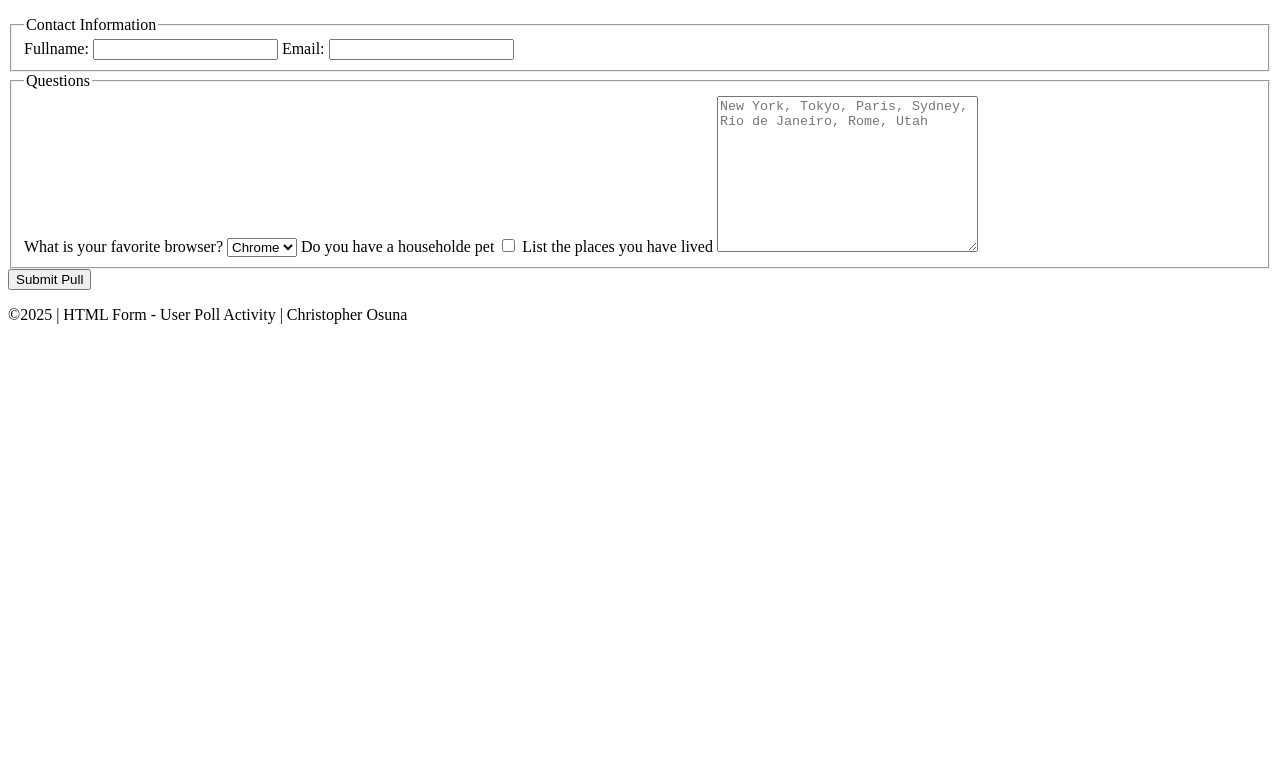
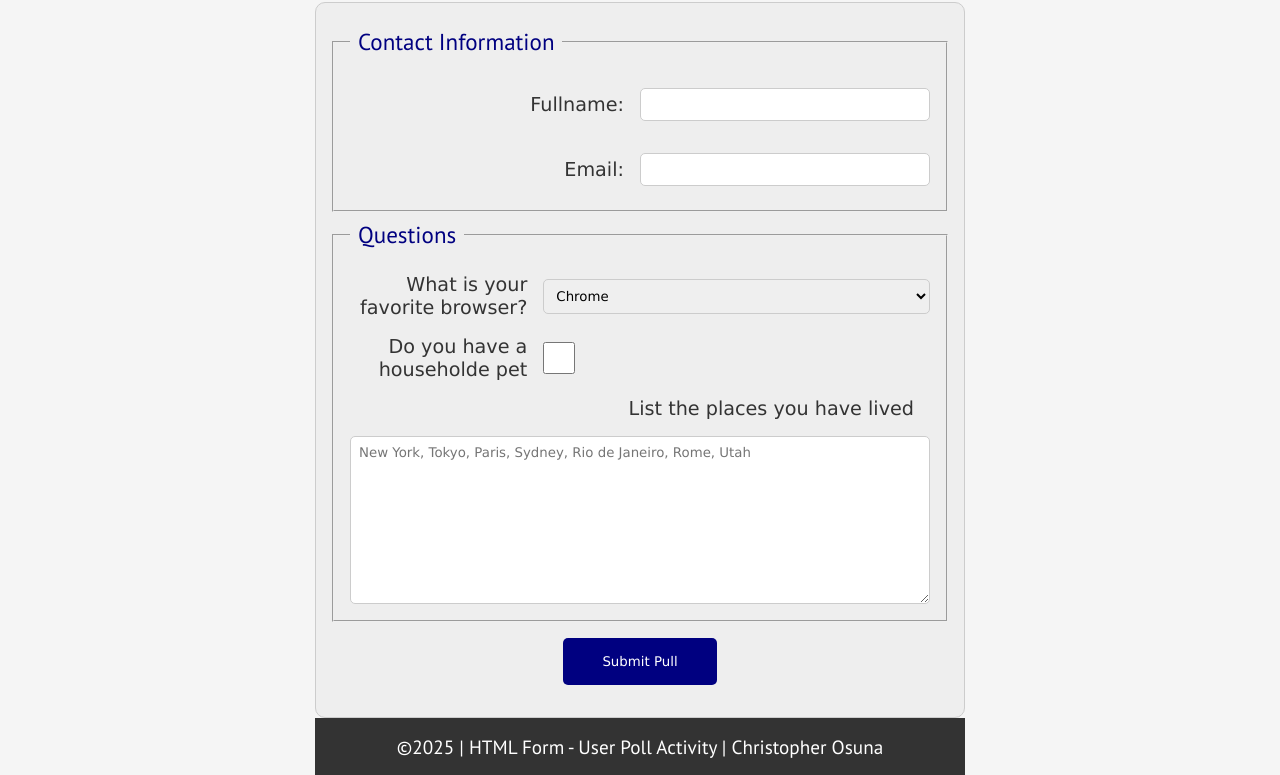
Before and after one commit to ChrisOsunaE/wdd130, a plain HTML site: page week05/poll-form.html in a window 1280 px wide. Shown: the part 64-839 px from the top of the page. Before the commit the page ends 800 px from the top, so only its background shows below. Drawn offline with Linux system fonts and the light colour scheme.

Commit message:
Add poll form and styles for user feedback collection

```diff
--- a/week05/poll-form.html
+++ b/week05/poll-form.html
@@ -3,6 +3,12 @@
   <head>
     <meta charset="UTF-8">
     <meta name="viewport" content="width=device-width, initial-scale=1.0">
+    <link rel="stylesheet" href="styles.css">
+    <link rel="preconnect" href="https://fonts.googleapis.com">
+    <link rel="preconnect" href="https://fonts.gstatic.com" crossorigin>
+    <link
+      href="https://fonts.googleapis.com/css2?family=Kalam:wght@300;400;700&family=PT+Sans:ital,wght@0,400;0,700;1,400;1,700&display=swap"
+      rel="stylesheet">
     <title>WDD 130 | HTML Form - User Poll</title>
   </head>
   <body>
@@ -13,13 +19,18 @@
       <form>
         <fieldset>
           <legend>Contact Information</legend>
+          <div class="form-item column1">
           <label for="fullname">Fullname:</label>
           <input type="text" id="fullname" name="fullname" required>
+        </div>
+        <div class="form-item column1">
           <label for="email">Email:</label>
           <input type="email" id="email" name="email" required>
+        </div>
         </fieldset>
         <fieldset>
           <legend>Questions</legend>
+          <div class="form-item column2">
           <label for="browser">What is your favorite browser?</label>
           <select name="browser" id="browser">
             <option value="chrome">Chrome</option>
@@ -28,14 +39,22 @@
             <option value="edge">Edge</option>
             <option value="other">Other</option>
           </select>
+        </div>
+        <div class="form-item column2">
           <label for="pet">Do you have a householde pet</label>
           <input type="checkbox" name="pet" id="pet">
+        </div>
           <label for="feedback">List the places you have lived</label>
-                    <textarea name="feedback" id="feedback" cols="30" rows="10" placeholder="New York, Tokyo, Paris, Sydney, Rio de Janeiro, Rome, Utah"></textarea>
+          <textarea
+            name="feedback"
+            id="feedback"
+            cols="30"
+            rows="10"
+            placeholder="New York, Tokyo, Paris, Sydney, Rio de Janeiro, Rome, Utah"
+          ></textarea>
         </fieldset>
         <button type="submit">Submit Pull</button>
       </form>
-
     </main>
     <footer>
       <p>©2025 | HTML Form - User Poll Activity | Christopher Osuna</p>
--- /dev/null
+++ b/week05/styles.css
@@ -0,0 +1,109 @@
+:root{
+    --primary-color: #f5f5f5;
+    --secondary-color: #333;
+  }
+
+*{
+    margin: 0;
+    padding: 0;
+    box-sizing: border-box;
+  }
+
+  body{
+    margin: 0 auto;
+    background-color: var(--primary-color);
+    font-family: Pt Sans;
+    font-size: 1.2em;
+    color: var(--secondary-color);
+  }
+
+  h1{
+    font-size: 1.4em;
+    margin: 1rem;
+    color: navy;
+    text-align: center;
+  }
+header{
+    margin: 0 auto;
+    width: 650px;
+}
+
+form{
+    width: 650px;
+    margin: 0 auto;
+    padding: 1rem;
+    border: 1px solid #ccc;
+    border-radius: 10px;
+    background-color: #eee;
+    display: grid;
+}
+
+fieldset{
+    display: grid;
+    row-gap: 1rem;
+    padding: 1rem;
+}
+
+legend{
+    font-size: 1.2em;
+    padding: 0.5rem;
+    color: navy;
+}
+
+label, input, button, select, textarea{
+    font-family: 'Lucida Sans', 'Lucida Sans Regular', 'Lucida Grande', 'Lucida Sans Unicode', Geneva, Verdana, sans-serif;
+}
+
+label{
+    text-align: right;
+    padding-right: 1rem;
+}
+
+input, select, textarea{
+    padding: 0.5rem;
+    border-radius: 5px;
+    border: 1px solid #ccc;
+}
+
+input[type="checkbox"]{
+    width: 2rem;
+    height: 2rem;
+    vertical-align: bottom;
+}
+
+button{
+    padding: 1rem 1rem;
+    border: none;
+    border-radius: 5px;
+    background-color: navy;
+    color: white;
+    cursor: pointer;
+    width: 25%;
+    margin: 1rem auto;
+}
+button:hover{
+    background-color: #333;
+}
+
+footer{
+    margin: 0 auto;
+    width: 650px;
+    text-align: center;
+    padding: 1rem;
+    background-color: #333;
+    color: white;
+}
+
+.form-item{
+    display: grid;
+    align-items: center;
+}
+
+.column1{
+    grid-template-columns: 2fr 2fr;
+    margin: 0.5rem 0;
+}
+
+.column2{
+    grid-template-columns: 1fr 2fr;
+}
```
Lines whose indentation alone changed are shown as unchanged.
